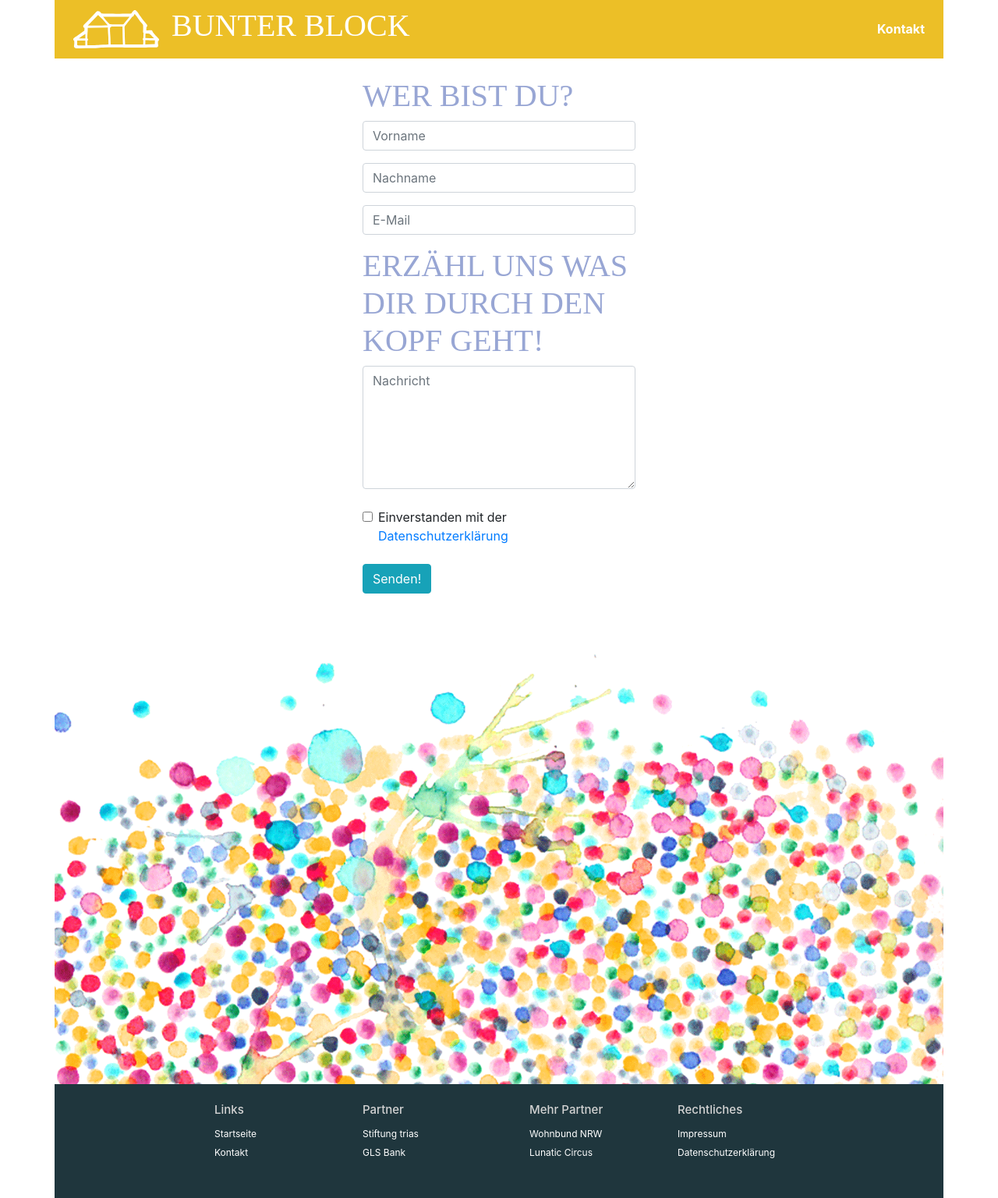
After one commit to nocheinAndi/bunterblock, a PHP site: page /kontakt.php in a window 1280 px wide. The commit adds this page. Shown: the whole page at 78% size. Run offline with PHP 8.4, Linux system fonts and the light colour scheme; some web fonts are replaced.

Commit message:
Rename to PHP + htaccess + mail subscribe does not work
Rename to PHP + htaccess + mail subscribe does not work

```diff
--- /dev/null
+++ b/kontakt.php
@@ -0,0 +1,139 @@
+<!doctype html>
+<html lang="en">
+<head>
+    <title>Bunter Block eG</title>
+    <meta charset="utf-8">
+    <meta name="viewport" content="width=device-width, initial-scale=1, shrink-to-fit=no">
+    <meta name="description" content="">
+    <meta name="author" content="">
+    <link rel="icon" href="img/favicon.ico">
+    <link rel="shortcut icon" type="image/x-icon" href="img/favicon.ico">
+    <meta name="robots" content="index,follow">
+    <meta name="description"
+          content="Bunter Block ist ein Zusammenschluss von jungen Familien und Freunden, die beschlossen haben ihre Ideale und Ziele in einem gemeinsamen Wohnprojekt umzusetzen.">
+    <meta name="keywords" content="">
+    <script src="https://analytics.bunter-block.org/piwik.js" async=""></script>
+    <link href="https://fonts.googleapis.com/css?family=Patrick+Hand|Open+Sans" rel="stylesheet">
+    <!-- Custom styles for this template -->
+    <link href="css/custom.css" rel="stylesheet"/>
+    <link rel="stylesheet" href="https://stackpath.bootstrapcdn.com/bootstrap/4.3.1/css/bootstrap.min.css"
+          integrity="sha384-ggOyR0iXCbMQv3Xipma34MD+dH/1fQ784/j6cY/iJTQUOhcWr7x9JvoRxT2MZw1T" crossorigin="anonymous">
+    <script src="https://code.jquery.com/jquery-3.4.1.min.js"
+            integrity="sha256-CSXorXvZcTkaix6Yvo6HppcZGetbYMGWSFlBw8HfCJo="
+            crossorigin="anonymous"></script>
+    <script src="https://stackpath.bootstrapcdn.com/bootstrap/4.3.1/js/bootstrap.min.js"
+            integrity="sha384-JjSmVgyd0p3pXB1rRibZUAYoIIy6OrQ6VrjIEaFf/nJGzIxFDsf4x0xIM+B07jRM"
+            crossorigin="anonymous"></script>
+</head>
+
+<body>
+
+<div class="container" id="super-container">
+
+    <nav class="navbar navbar-expand-md mb-4" id="header">
+        <a class="navbar-brand ml-2" href="index.php">
+            <img src="img/haus.svg" alt="Bunter Block Branding" width="110">
+        </a>
+        <p class="navbar-text"><h1 class="d-sm-none d-md-block d-none d-sm-block">Bunter Block</h1></p>
+        <button class="navbar-toggler custom-toggler" type="button" data-toggle="collapse" data-target="#navbarCollapse"
+                aria-controls="navbarCollapse" aria-expanded="false" aria-label="Toggle navigation">
+            <span class="navbar-toggler-icon"></span>
+        </button>
+        <div class="collapse navbar-collapse" id="navbarCollapse">
+            <ul class="navbar-nav ml-auto">
+                <li class="nav-item  active">
+                    <a class="nav-link" href="kontakt.php" style="text-align: right;"><b>Kontakt</b></a>
+                </li>
+            </ul>
+        </div>
+    </nav>
+
+    <script>
+        function sendEmail() {
+
+            let vorname = document.getElementById("vorname").value;
+            let nachname = document.getElementById("nachname").value;
+            let cc = document.getElementById("cc").value;
+            let message = document.getElementById("message").value;
+
+            let email = "hallo@bunter-block.org";
+            let subject = "Kontakt zum bunten Block durch "+vorname+" "+nachname;
+
+
+            document.location = "mailto:"+email+"?subject="+subject+"&body="+message+"&cc="+cc;
+        }
+    </script>
+
+    <main class="container" role="main">
+        <div class="row">
+            <div class="offset-md-4 col-md-4 mt-4 mb-4">
+                <div id="kontakt">
+                    <form>
+                        <h1 class="ueberschrift">Wer bist Du?</h1>
+                        <div class="form-group row">
+                            <div class="col-sm-12">
+                                <input type="text" class="form-control" id="vorname" placeholder="Vorname" required>
+                            </div>
+                        </div>
+                        <div class="form-group row">
+                            <div class="col-sm-12">
+                                <input type="text" class="form-control" id="nachname" placeholder="Nachname" required>
+                            </div>
+                        </div>
+                        <div class="form-group row">
+                            <div class="col-sm-12">
+                                <input type="email" class="form-control" id="cc" placeholder="E-Mail" required>
+                            </div>
+                        </div>
+                        <h1 class="ueberschrift">Erzähl uns was Dir durch den Kopf geht!</h1>
+                        <textarea class="form-control col-sm-12" id="message" rows="6" cols="30" placeholder="Nachricht"></textarea>
+                        </br>
+                        <div class="form-check">
+                            <input class="form-check-input" type="checkbox" value="" id="datenschutz-check" required>
+                            <label class="form-check-label" for="datenschutz-check">
+                                Einverstanden mit der <a href="datenschutz.php">Datenschutzerklärung</a>
+                            </label>
+                        </div>
+                        </br>
+                        <button type="submit" id="phplistsubscribe" class="btn btn-info" id="newsletter-button" onClick="sendEmail()">Senden!</button>
+                    </form>
+                </div>
+            </div>
+        </div>
+
+    </main>
+
+    <!-- Footer -->
+    <footer class="page-footer font-small mt-5" id="footer">
+        <div id="punkte-container">
+            <img id="punkte" src="img/punkte.gif" class="img-fluid" alt="Punktewolke"/>
+        </div>
+        <div class="row" id="sitemap">
+            <div class="offset-md-2 offset-sm-1 col-md-2 col-6 mt-4 mb-4">
+                <h4>Links</h4>
+                <a href="index.php" rel="noopener noreferrer">Startseite</a></br>
+                <a href="kontakt.php" rel="noopener noreferrer">Kontakt</a></br></br>
+            </div>
+            <div class="col-md-2 col-5 mt-4 mb-4 mr-4">
+                <h4>Partner</h4>
+                <a href="https://www.stiftung-trias.de/" target="_blank" rel="noopener noreferrer">Stiftung
+                    trias</a></br>
+                <a href="https://www.gls.de/" target="_blank" rel="noopener noreferrer">GLS Bank</a></br>
+            </div>
+            <div class="col-md-2 col-6 mt-4 mb-4">
+                <h4>Mehr Partner</h4>
+                <a href="https://www.wbb-nrw.de/" target="_blank" rel="noopener noreferrer">Wohnbund NRW</a></br>
+                <a href="https://lunatic-circus.de/" target="_blank" rel="noopener noreferrer">Lunatic Circus</a>
+            </div>
+            <div class="col-md-2 col-5 mt-4 mb-4">
+                <h4>Rechtliches</h4>
+                <a href="impressum.php" rel="noopener noreferrer">Impressum</a></br>
+                <a href="datenschutz.php" rel="noopener noreferrer">Datenschutzerklärung</a></br></br>
+            </div>
+        </div>
+    </footer>
+
+</div>
+
+</body>
+</html>
```
Also changed, not shown: datenschutz.php (renamed from datenschutz.html, +6 -6 lines), impressum.php (renamed from kontakt.html, +16 -53 lines), index-newsletter.php (renamed from index.html, +19 -21 lines), index.php (renamed from impressum.html, +36 -20 lines), .htaccess (added).
